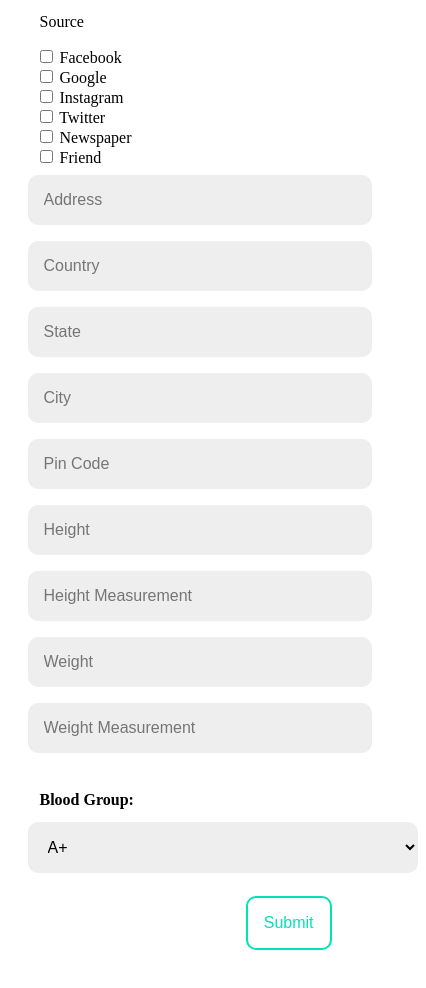
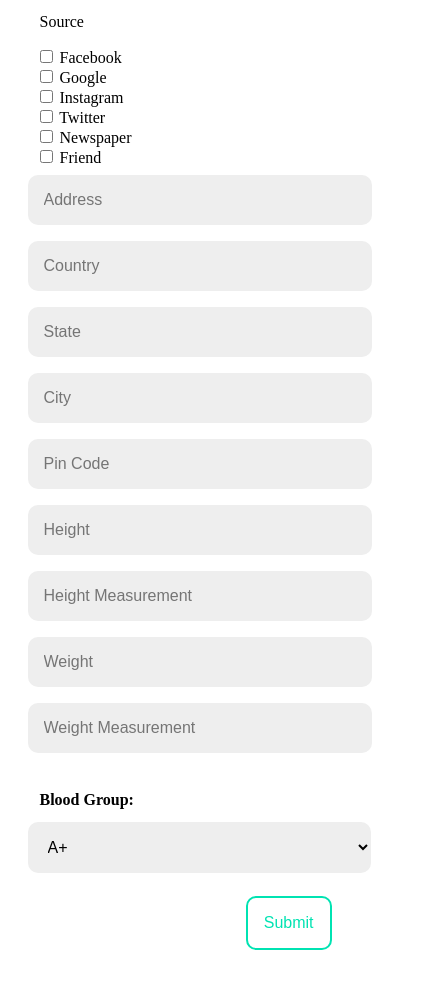
Before and after one commit to Lakshaykhatri9/navbar-2, a plain HTML site: page index.html in a window 390 px wide. Shown: the part 607-1595 px from the top of the page, 426 px wide, since content can reach past the window. Drawn offline with Linux system fonts and the light colour scheme.

Commit message:
news added

```diff
--- a/media.css
+++ b/media.css
@@ -50,7 +50,7 @@
     }
 
     .form-group select {
-        width: 100vw;
+        width: 88vw;
         margin: 0.5rem;
       }
 }
```
